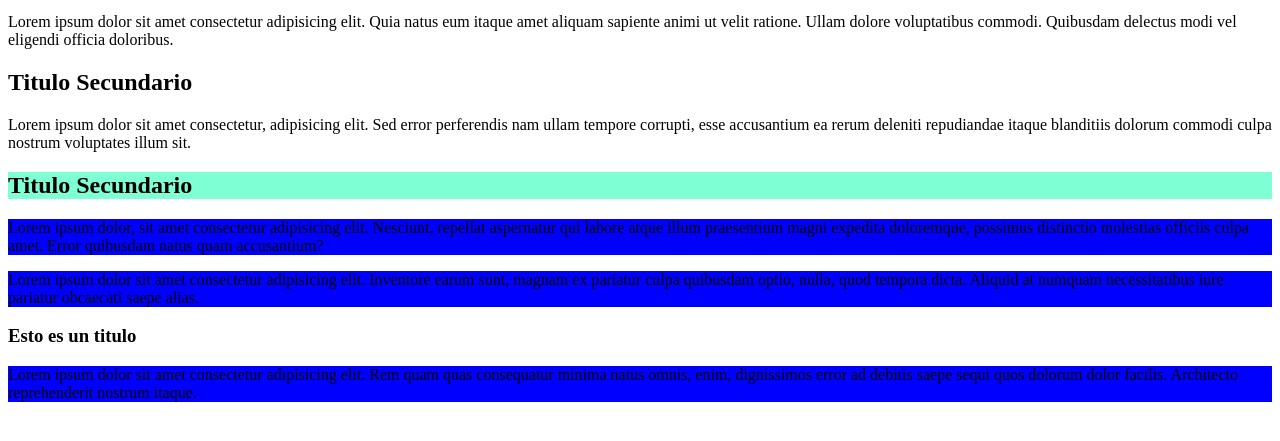
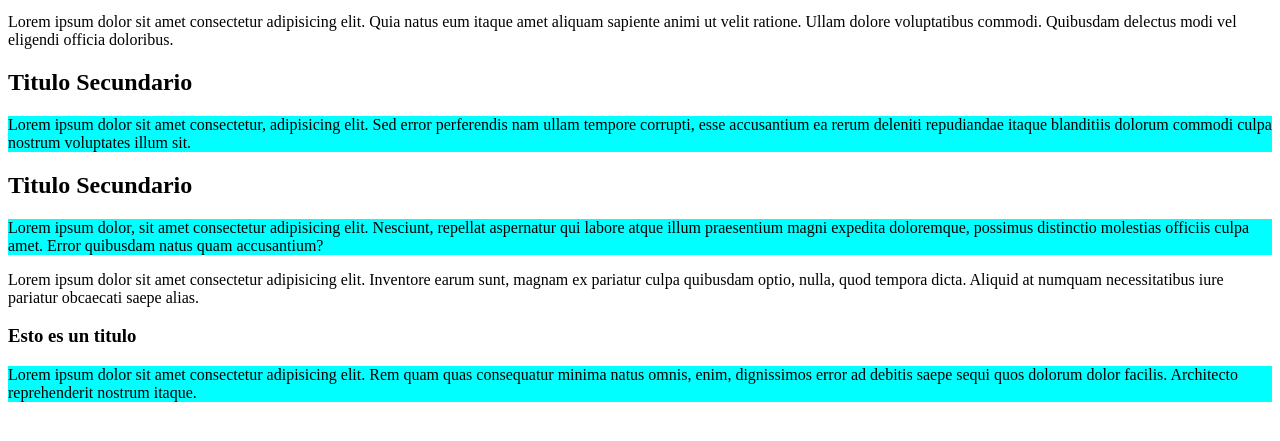
Before and after one commit to CxrlosMX/introduction-to-CSS, a plain HTML site: page 2-Selectores/selectores-agrupados/index.html in a window 1280 px wide. Shown: the part 101-542 px from the top of the page. Drawn offline with Linux system fonts and the light colour scheme.

Commit message:
Selectores de hijos

```diff
--- a/2-Selectores/selectores-agrupados/index.html
+++ b/2-Selectores/selectores-agrupados/index.html
@@ -15,8 +15,8 @@
     <p class="text">Lorem ipsum dolor sit amet consectetur adipisicing elit. Quia natus eum itaque amet aliquam sapiente
         animi ut velit ratione. Ullam dolore voluptatibus commodi. Quibusdam delectus modi vel eligendi officia
         doloribus.</p>
-        <h2 class="title-2">Titulo Secundario</h2>
-    <div>
+    <h2 class="title-2">Titulo Secundario</h2>
+    <div class="container">
         <p class="text-2">Lorem ipsum dolor sit amet consectetur, adipisicing elit. Sed error perferendis nam ullam
             tempore corrupti, esse accusantium ea rerum deleniti repudiandae itaque blanditiis dolorum commodi culpa
             nostrum voluptates illum sit.</p>
@@ -24,10 +24,13 @@
         <p>Lorem ipsum dolor, sit amet consectetur adipisicing elit. Nesciunt, repellat aspernatur qui labore atque
             illum praesentium magni expedita doloremque, possimus distinctio molestias officiis culpa amet. Error
             quibusdam natus quam accusantium?</p>
-        <p class="text-3">Lorem ipsum dolor sit amet consectetur adipisicing elit. Inventore earum sunt, magnam ex
-            pariatur culpa quibusdam optio, nulla, quod tempora dicta. Aliquid at numquam necessitatibus iure pariatur
-            obcaecati saepe alias.</p>
-            <h3>Esto es un titulo</h3>
+        <div>
+            <p class="text-3">Lorem ipsum dolor sit amet consectetur adipisicing elit. Inventore earum sunt, magnam ex
+                pariatur culpa quibusdam optio, nulla, quod tempora dicta. Aliquid at numquam necessitatibus iure
+                pariatur
+                obcaecati saepe alias.</p>
+        </div>
+        <h3>Esto es un titulo</h3>
         <p class="text-4">Lorem ipsum dolor sit amet consectetur adipisicing elit. Rem quam quas consequatur minima
             natus omnis, enim, dignissimos error ad debitis saepe sequi quos dolorum dolor facilis. Architecto
             reprehenderit nostrum itaque.</p>
--- a/2-Selectores/selectores-agrupados/styles.css
+++ b/2-Selectores/selectores-agrupados/styles.css
@@ -38,7 +38,7 @@ html body div .title-2{
     Si el elemento esta dentro de otro elemento es hijo si el elemento esta al nivel del otro elemento son hermanos
 */
 
-.text-2 + .title-2{
+/* .text-2 + .title-2{
 background-color: aquamarine;
 
 }
@@ -46,6 +46,18 @@ background-color: aquamarine;
 /* 3.-Selector de hermanos siguientes--> ~
     Solo se pintaran los elementos que se especifiquen despues de la etiqueta o clase especificada
 */
-.text-2 ~ p{
+/* .text-2 ~ p{
     background-color: blue;
-}
+} */
+
+/* Selectores de Hijo: En este caso podemos especificar directamente cual es el hijo al cual le queremos dar estilo
+ */
+
+ .container > p{
+     /* Con el simbolo mayor que seleccionamos los que son directamente los hijos
+     por que si vemos en el ejemplo, podemos observar que dentro del div "container"
+     existe otro div que dentro de el se encuentra un <p> por lo cual ya no es un hijo directo
+     si no un nieto, por lo que para especificar que solo queremos darle estilo a nuuestros hijos
+     usamos el simbolo mayor que ">" */
+background-color: aqua;
+ }
```
